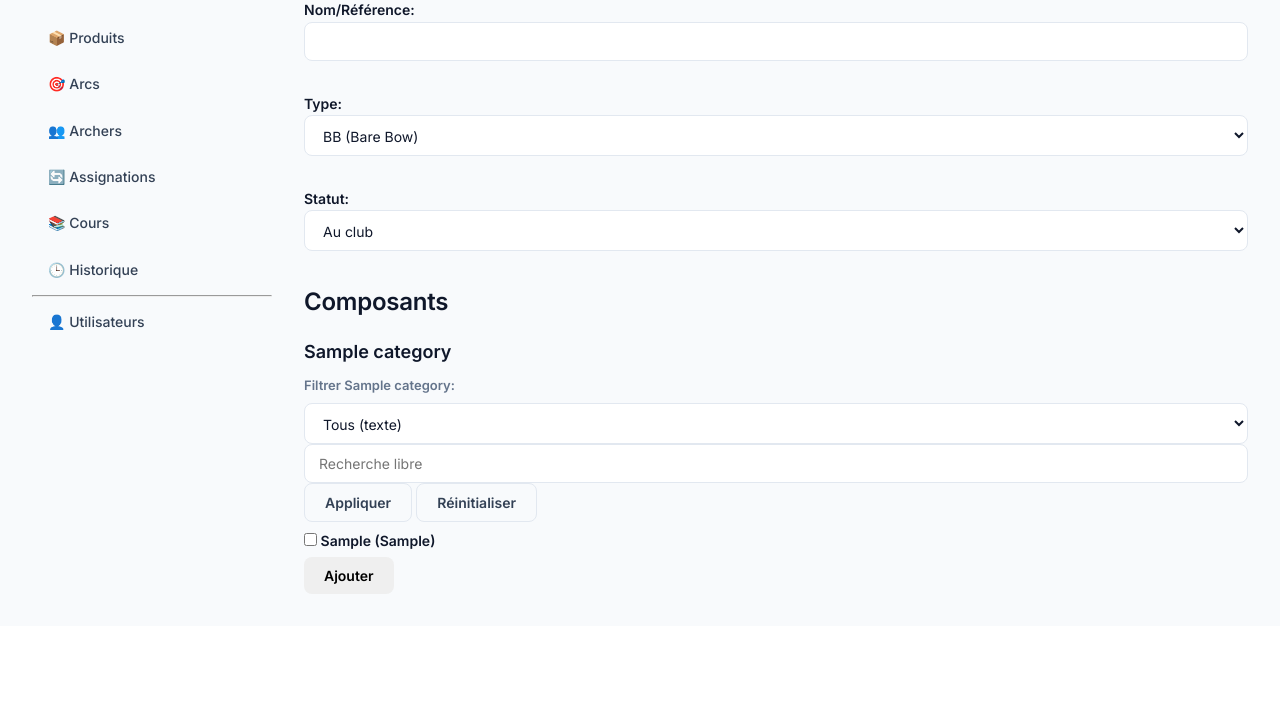
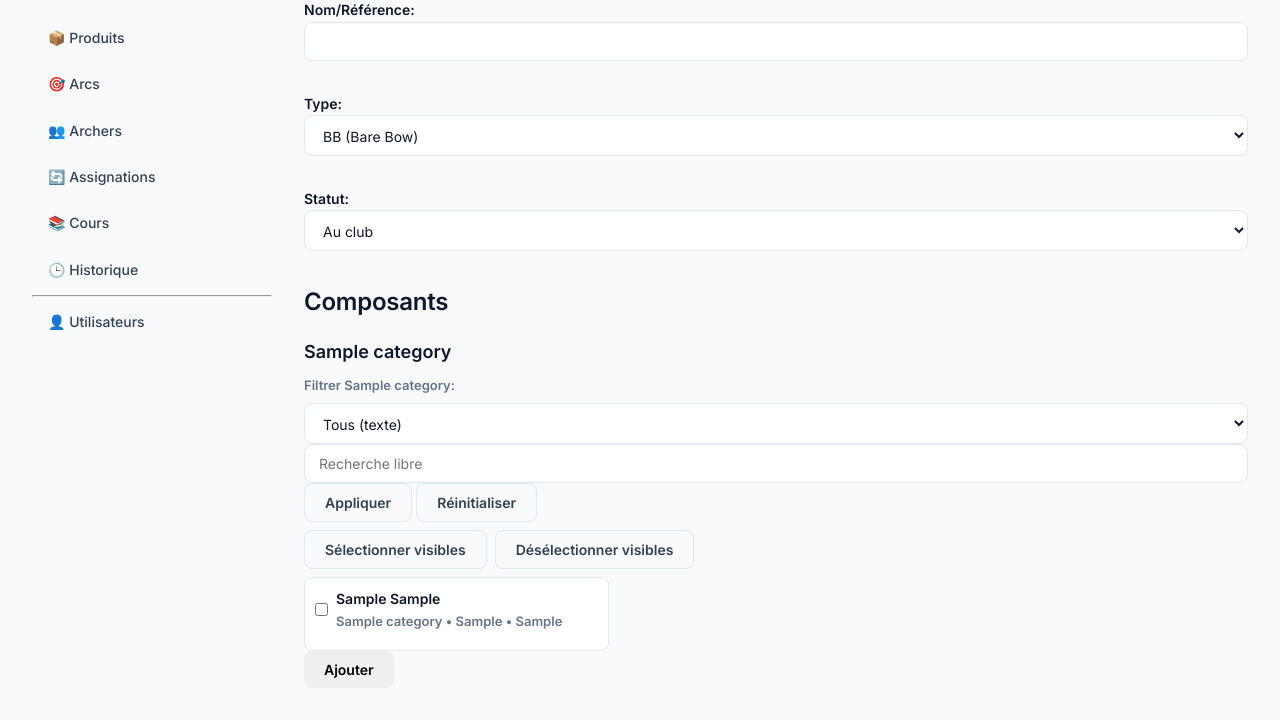
Before and after one commit to CELIANVF/AIM, a Flask app: page /add_composite in a window 1280 px wide. Shown: the part 180-900 px from the top of the page. Before the commit the page ends 774 px from the top, so only its background shows below. Run offline with Flask 3, Linux system fonts and the light colour scheme; a user stored in the database is signed in; tables that the repository leaves empty hold one stand-in row (values such as "Sample post").

Commit message:
feat: Enhance component selection with visible select/deselect buttons and update layout in add/edit composite templates

```diff
--- a/templates/add_composite.html
+++ b/templates/add_composite.html
@@ -30,9 +30,14 @@
                 <button type="button" class="btn btn-outline comp-filter-apply">Appliquer</button>
                 <button type="button" class="btn btn-outline comp-filter-clear">Réinitialiser</button>
             </div>
-            <div class="components-list">
+            <div style="display:flex;gap:8px;align-items:center;margin-bottom:8px">
+                <button type="button" class="btn btn-outline comp-select-visible">Sélectionner visibles</button>
+                <button type="button" class="btn btn-outline comp-deselect-visible">Désélectionner visibles</button>
+            </div>
+            <div class="components-grid" style="display:grid;grid-template-columns:repeat(auto-fill,minmax(240px,1fr));gap:12px;max-height:340px;overflow:auto;padding-right:6px">
             {% for p in c.products %}
-                <label class="component-item" style="display:block;margin:4px 0">
+                <div class="component-card" style="background:var(--card);border:1px solid var(--border);border-radius:8px;padding:10px;display:flex;flex-direction:column;gap:8px">
+                    <label style="display:flex;align-items:center;gap:8px">
                         <input type="checkbox" name="components" value="{{ p.id }}"
                             data-brand="{{ p.brand|e }}" data-state="{{ p.state|e }}" data-size="{{ p.size|e }}" data-power="{{ p.power|e }}" data-model="{{ p.model|e }}"
                             {% if p.custom_values %}
@@ -40,8 +45,13 @@
                                     data-custom-{{ k.replace(' ', '_')|lower }}="{{ v|e }}"
                                 {% endfor %}
                             {% endif %}
-                    > {{ p.brand }} {% if p.model %}({{ p.model }}){% endif %}
+                        >
+                        <div style="flex:1">
+                            <div style="font-weight:600">{{ p.brand }}{% if p.model %} {{ p.model }}{% endif %}</div>
+                            <div class="small muted">{{ p.category.name }}{% if p.size %} • {{ p.size }}{% endif %}{% if p.power %} • {{ p.power }}{% endif %}</div>
+                        </div>
                     </label>
+                </div>
             {% endfor %}
             </div>
         {% else %}
@@ -109,6 +119,11 @@ document.addEventListener('DOMContentLoaded', function(){
 
         applyBtn.addEventListener('click', applyFilter);
         clearBtn.addEventListener('click', function(){ fieldSel.value='any'; textInput.value=''; valueSel.innerHTML=''; valueSel.style.display='none'; textInput.style.display='inline-block'; items.forEach(i=> i.closest('.component-item').style.display=''); });
+        // select/deselect visible
+        const selectVisibleBtn = ctrl.parentElement.querySelector('.comp-select-visible');
+        const deselectVisibleBtn = ctrl.parentElement.querySelector('.comp-deselect-visible');
+        if (selectVisibleBtn) selectVisibleBtn.addEventListener('click', function(){ items.forEach(i=>{ const lab=i.closest('.component-item') || i.closest('.component-card'); if (lab && lab.style.display !== 'none') i.checked = true; }); });
+        if (deselectVisibleBtn) deselectVisibleBtn.addEventListener('click', function(){ items.forEach(i=>{ const lab=i.closest('.component-item') || i.closest('.component-card'); if (lab && lab.style.display !== 'none') i.checked = false; }); });
     });
 });
 </script>
```
Also changed, not shown: templates/edit_composite.html (+22 -4 lines). Lines whose indentation alone changed are shown as unchanged.
